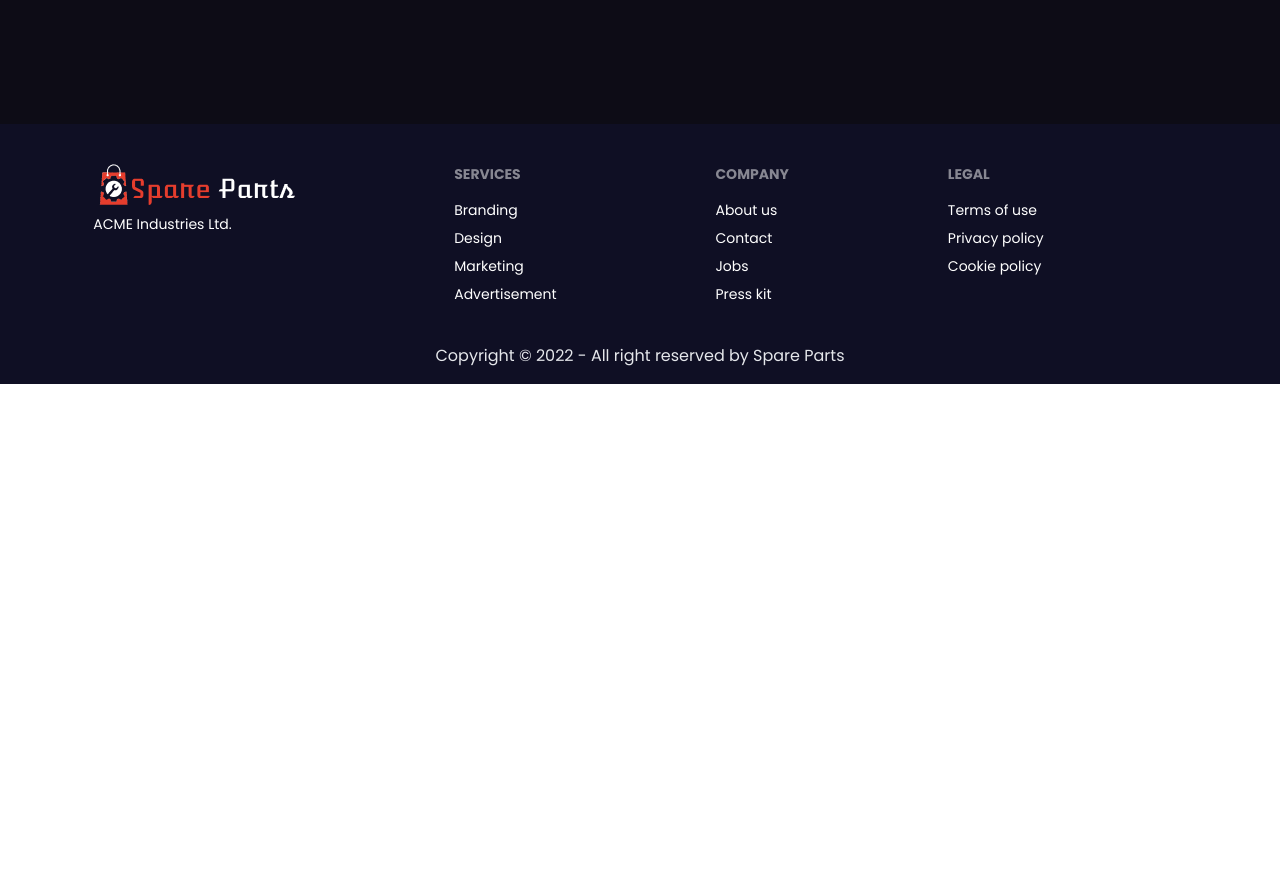
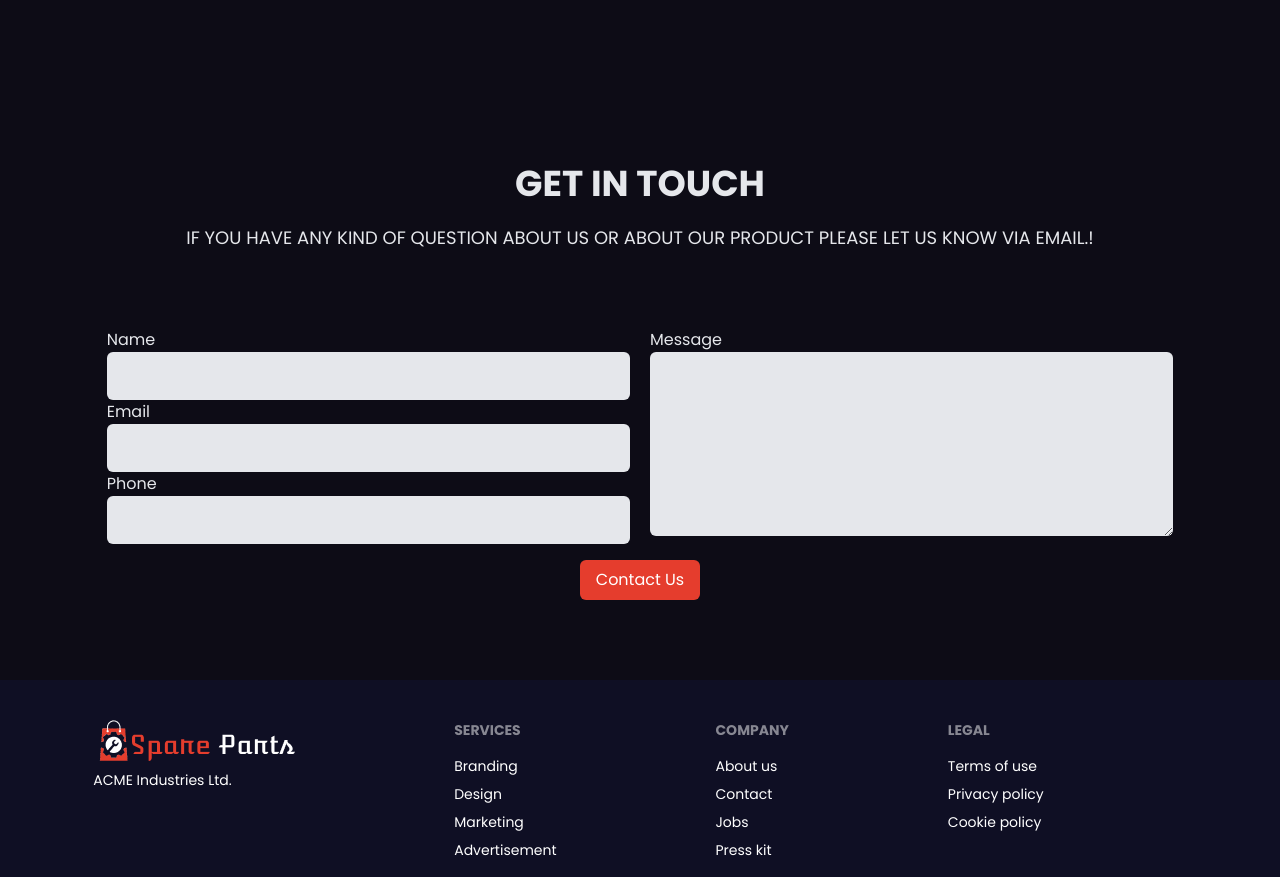
Before and after one commit to Rayhan-Ahmed-7/spare-parts-client-side, a React (Create React App) app: page / in a window 1280 px wide. Shown: the part 2420-3297 px from the top of the page. Before the commit the page ends 2804 px from the top, so only its background shows below. Built offline with nearby package versions, Linux system fonts and the light colour scheme; no server answers.

Commit message:
contact section done

```diff
--- a/src/Components/ContactUs/ContactUs.js
+++ b/src/Components/ContactUs/ContactUs.js
@@ -2,8 +2,36 @@ import React from 'react';
 
 const ContactUs = () => {
     return (
-        <div>
-
+        <div className='bg-secondary'>
+            <div className='w-10/12 mx-auto pb-20'>
+                <div className='text-gray-200 text-center py-10'>
+                <h2 className='text-4xl font-bold uppercase'>Get In Touch</h2>
+                <p className='uppercase text-lg my-5'>If you have any kind of question about us or about our product please let us know via email.!</p>
+                </div>
+                <div className=''>
+                    <form>
+                        <div className='flex lg:flex-row flex-col gap-5 py-4'>
+                        <div className='flex-1'>
+                        <label className='text-gray-200' htmlFor="name">Name</label>
+                        <input className='w-full bg-gray-200 rounded-md p-3' type="text" name="name"/>
+                        <label className='text-gray-200' htmlFor="email">Email</label>
+                        <input className='w-full bg-gray-200 rounded-md p-3' type="email" name="email"/>
+                        <label className='text-gray-200' htmlFor="phone">Phone</label>
+                        <input className='w-full bg-gray-200 rounded-md p-3' type="number" name="phone"/>
+                        </div>
+                        <div className='flex-1'>
+                            <label className='text-gray-200' htmlFor="message">Message</label>
+                            <textarea className='w-full h-[85%] bg-gray-200 rounded-md p-3' id='message'></textarea>
+                        </div>
+                        </div>
+                        <div className='flex justify-center'>
+                            <button className='bg-primary text-white btn-transition py-2 px-4 rounded-md cursor-pointer flex items-center'>
+                                Contact Us
+                            </button>
+                        </div>
+                    </form>
+                </div>
+            </div>
         </div>
     );
 };
--- a/src/Pages/Home/Home.js
+++ b/src/Pages/Home/Home.js
@@ -1,6 +1,7 @@
 import React from 'react';
 import Banner from '../../Components/Banner/Banner';
 import BusinessSumary from '../../Components/BusinessSummary/BusinessSumary';
+import ContactUs from '../../Components/ContactUs/ContactUs';
 import Reviews from '../../Components/Reviews/Reviews';
 import SpareParts from '../../Components/SpareParts/SpareParts';
 
@@ -11,6 +12,7 @@ const Home = () => {
             <SpareParts></SpareParts>
             <BusinessSumary></BusinessSumary>
             <Reviews></Reviews>
+            <ContactUs></ContactUs>
         </div>
     );
 };
```
